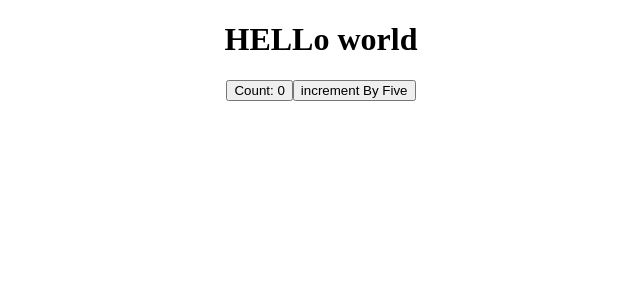
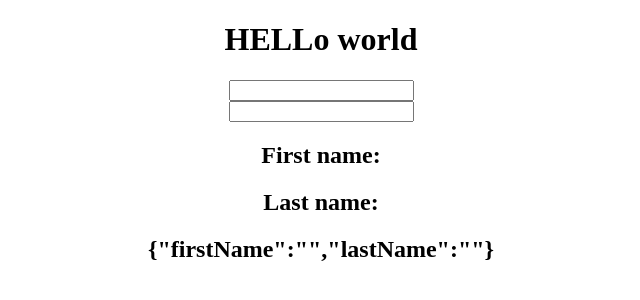
Before and after one commit to Aayush2492/Understanding-React-Hooks, a React (Create React App) app: page / in a window 1280 px wide. Shown: the top 300 px of the page, without its empty margins (319-959 px from the left). Built offline with nearby package versions, Linux system fonts and the light colour scheme.

Commit message:
useState hook with object

```diff
--- a/src/App.js
+++ b/src/App.js
@@ -3,13 +3,15 @@ import "./App.css";
 
 import ClassCounter from "./components/ClassCounter";
 import HookCounter from "./components/HookCounter";
+import HookWithObject from "./components/HookWithObject";
 
 const App = () => {
   return (
     <div className="App">
       <h1>HELLo world </h1>
       {/* <ClassCounter /> */}
-      <HookCounter />
+      {/* <HookCounter /> */}
+      <HookWithObject />
     </div>
   );
 };
--- a/src/components/HookCounter.js
+++ b/src/components/HookCounter.js
@@ -12,7 +12,9 @@ function HookCounter() {
 
   return (
     <div>
-      <button onClick={() => setCount(count + 1)}>Count: {count}</button>
+      <button onClick={() => setCount({ count: count + 1 })}>
+        Count: {count}
+      </button>
       <button onClick={incrementCountByFive}>increment By Five</button>
     </div>
   );
--- /dev/null
+++ b/src/components/HookWithObject.js
@@ -0,0 +1,30 @@
+import React, { useState } from "react";
+
+function HookWithObject() {
+  const [name, setName] = useState({ firstName: "", lastName: "" });
+  return (
+    <div>
+      <form action="">
+        <input
+          type="text"
+          value={name.firstName}
+          onChange={(event) =>
+            setName({ ...name, firstName: event.target.value })
+          }
+        />
+        <br />
+        <input
+          type="text"
+          onChange={(event) =>
+            setName({ ...name, lastName: event.target.value })
+          }
+        />
+        <h2>First name: {name.firstName}</h2>
+        <h2>Last name: {name.lastName}</h2>
+        <h2>{JSON.stringify(name)}</h2>
+      </form>
+    </div>
+  );
+}
+
+export default HookWithObject;
```
